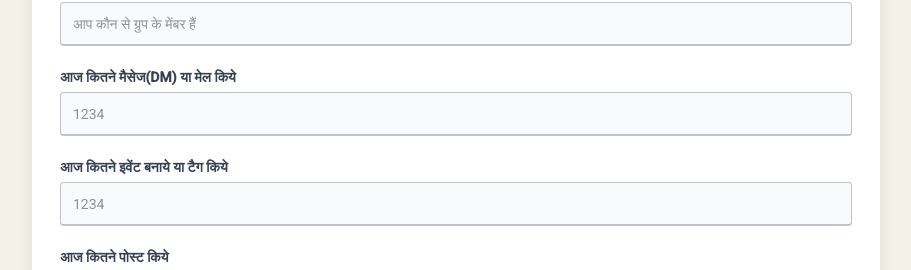
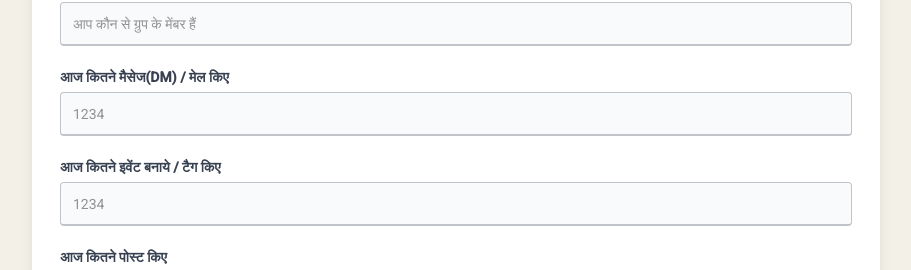
Before and after one commit to triven03/BookSewaForm, a Next.js app: page /Components/SewaForm in a window 1280 px wide. Shown: the part 676-946 px from the top of the page, without its empty margins (184-1095 px from the left). Built offline with nearby package versions, Linux system fonts and the light colour scheme.

Commit message:
Update SewaForm.jsx

```diff
--- a/pages/Components/SewaForm.jsx
+++ b/pages/Components/SewaForm.jsx
@@ -431,17 +431,17 @@ function checkData(val) {
 
 
           <div className="nice-form-group">
-            <label htmlFor="Dm">आज कितने मैसेज(DM) या मेल किये </label>
+            <label htmlFor="Dm">आज कितने मैसेज(DM) / मेल किए </label>
             <input id="Dm" type="number" name="Dm" placeholder="1234" required value={inputVal.Dm} onChange={handleChange} />
           </div>
 
           <div className="nice-form-group">
-            <label htmlFor="Event">आज कितने इवेंट बनाये या टैग किये </label>
+            <label htmlFor="Event">आज कितने इवेंट बनाये / टैग किए </label>
             <input id="Event" type="number" name="Event" placeholder="1234" required value={inputVal.Event} onChange={handleChange} />
           </div>
 
           <div className="nice-form-group">
-            <label htmlFor="post">आज कितने पोस्ट किये </label>
+            <label htmlFor="post">आज कितने पोस्ट किए </label>
             <input id="post" type="number" name="post" placeholder="1234" required value={inputVal.post} onChange={handleChange}/>
           </div>
 
```
